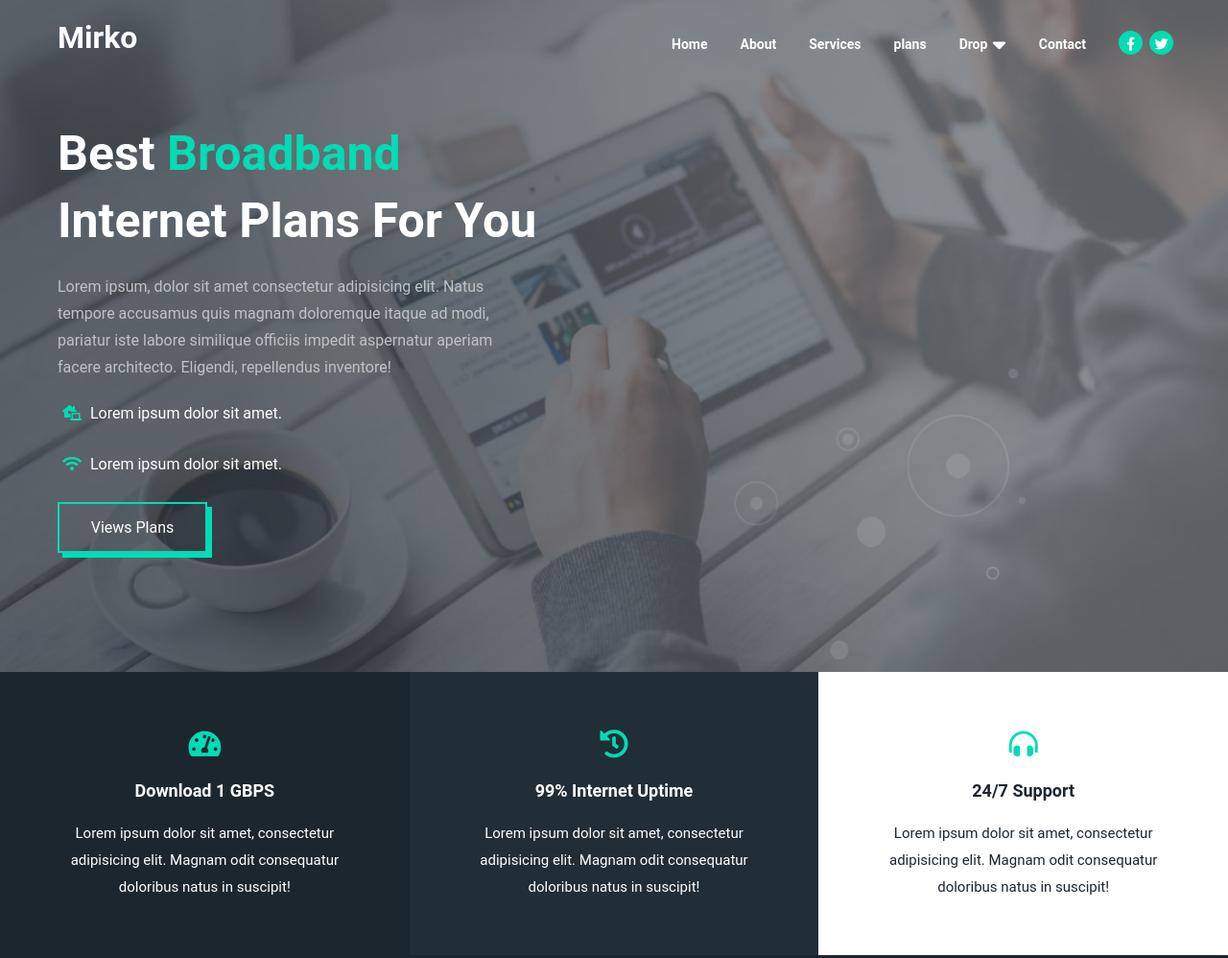
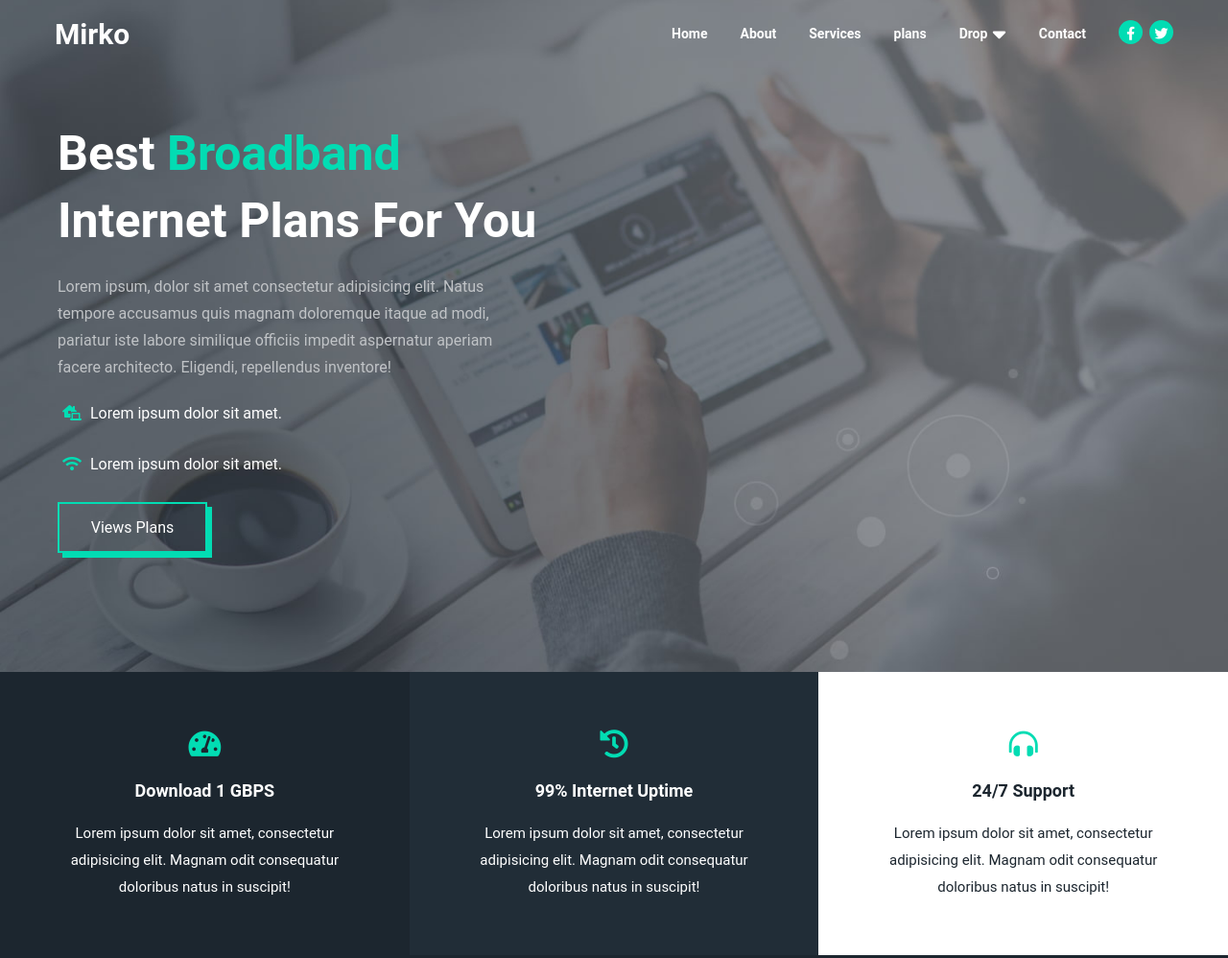
Before and after one commit to Cam0411/markio2, a plain HTML site: page index.html in a window 1280 px wide. Shown: the top 998 px of the page at 96% size. Drawn offline with nearby package versions, Linux system fonts and the light colour scheme.

Commit message:
Add files via upload

```diff
--- a/style.css
+++ b/style.css
@@ -24,18 +24,19 @@
 }
 .header__logo
 {
-    padding: 20px;
+    padding: 17px;
     color: #fff;
-
+    font-size: 30px;
 }
 .header__nav li
 {
     display: inline-block;
     padding: 15px;
     font-weight: 700;
-    margin-top: 10px;
     font-size: 14px;
     position: relative;
+    line-height: 40px;
+
 }
 .header__nav li a
 {
```
